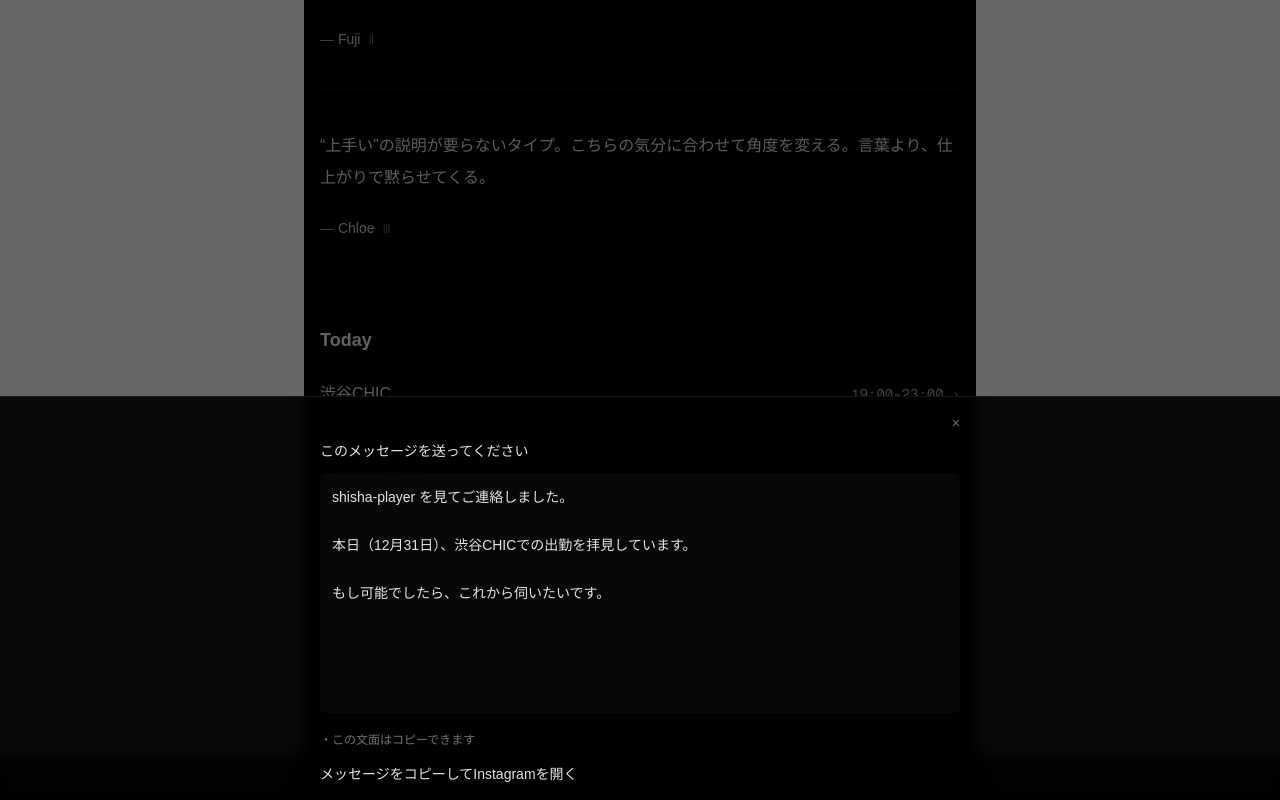
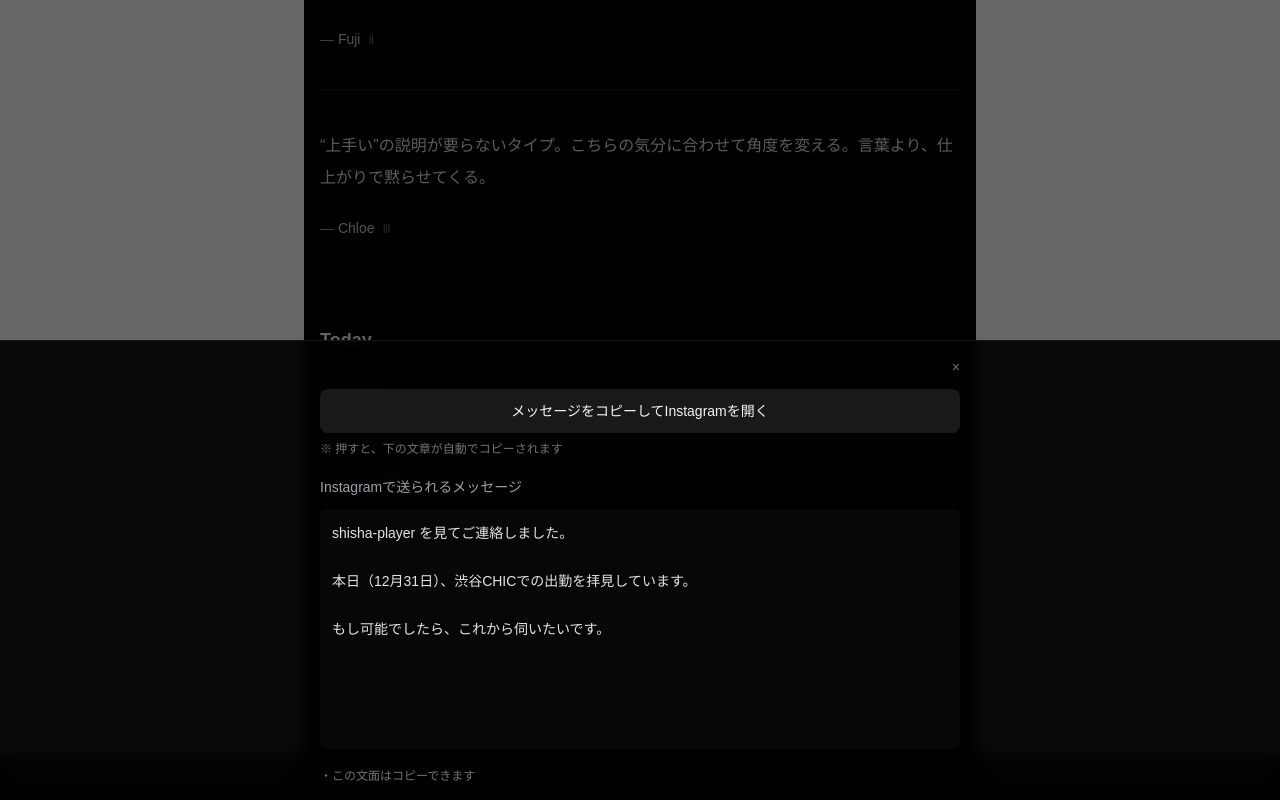
Before and after one commit to enganche1988/shisha-player, a Next.js app: page /people/alice in a window 1280 px wide. Both pictures are taken after a click on the button "メッセージを用意してInstagramを開く". Shown: the part 1053-1853 px from the top of the page. Built offline with nearby package versions, Linux system fonts and the light colour scheme.

Commit message:
ui: refine message modal (primary button at top + subtle guidance)

```diff
--- a/src/app/people/[slug]/message-sheet.tsx
+++ b/src/app/people/[slug]/message-sheet.tsx
@@ -125,7 +125,18 @@ export function MessageSheet({ displayName, todayDate, todayShop, todayTime, ins
                 </button>
               </div>
 
-              <div className="mt-2 text-sm text-zinc-200">このメッセージを送ってください</div>
+              <div className="mt-3">
+                <button
+                  type="button"
+                  onClick={onCopyAndOpen}
+                  className="w-full rounded-lg bg-zinc-100/10 px-4 py-3 text-sm font-medium text-zinc-100 hover:bg-zinc-100/15"
+                >
+                  メッセージをコピーしてInstagramを開く
+                </button>
+                <div className="mt-2 text-xs text-zinc-500">※ 押すと、下の文章が自動でコピーされます</div>
+              </div>
+
+              <div className="mt-5 text-sm text-zinc-400">Instagramで送られるメッセージ</div>
 
               <div className="mt-3">
                 <textarea
@@ -140,18 +151,6 @@ export function MessageSheet({ displayName, todayDate, todayShop, todayTime, ins
               <div className="mt-3 text-xs text-zinc-500 space-y-1">
                 <div>・この文面はコピーできます</div>
               </div>
-
-              <div className="mt-4 flex items-center justify-between">
-                <button
-                  type="button"
-                  onClick={onCopyAndOpen}
-                  className="text-sm text-zinc-200 hover:underline underline-offset-4 decoration-zinc-700/70"
-                >
-                  メッセージをコピーしてInstagramを開く
-                </button>
-
-                {instagramUrl ? null : null}
-              </div>
             </div>
           </div>
         </div>
```
